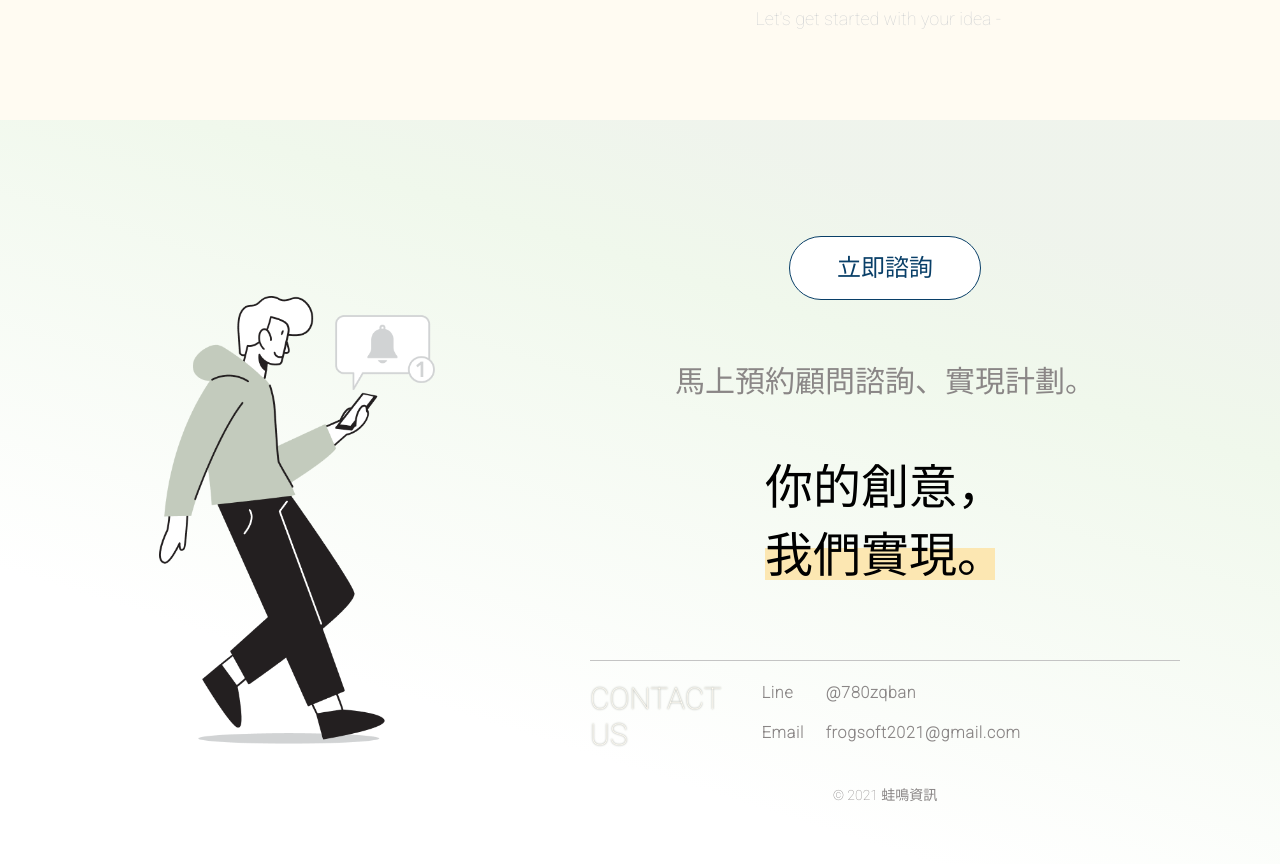
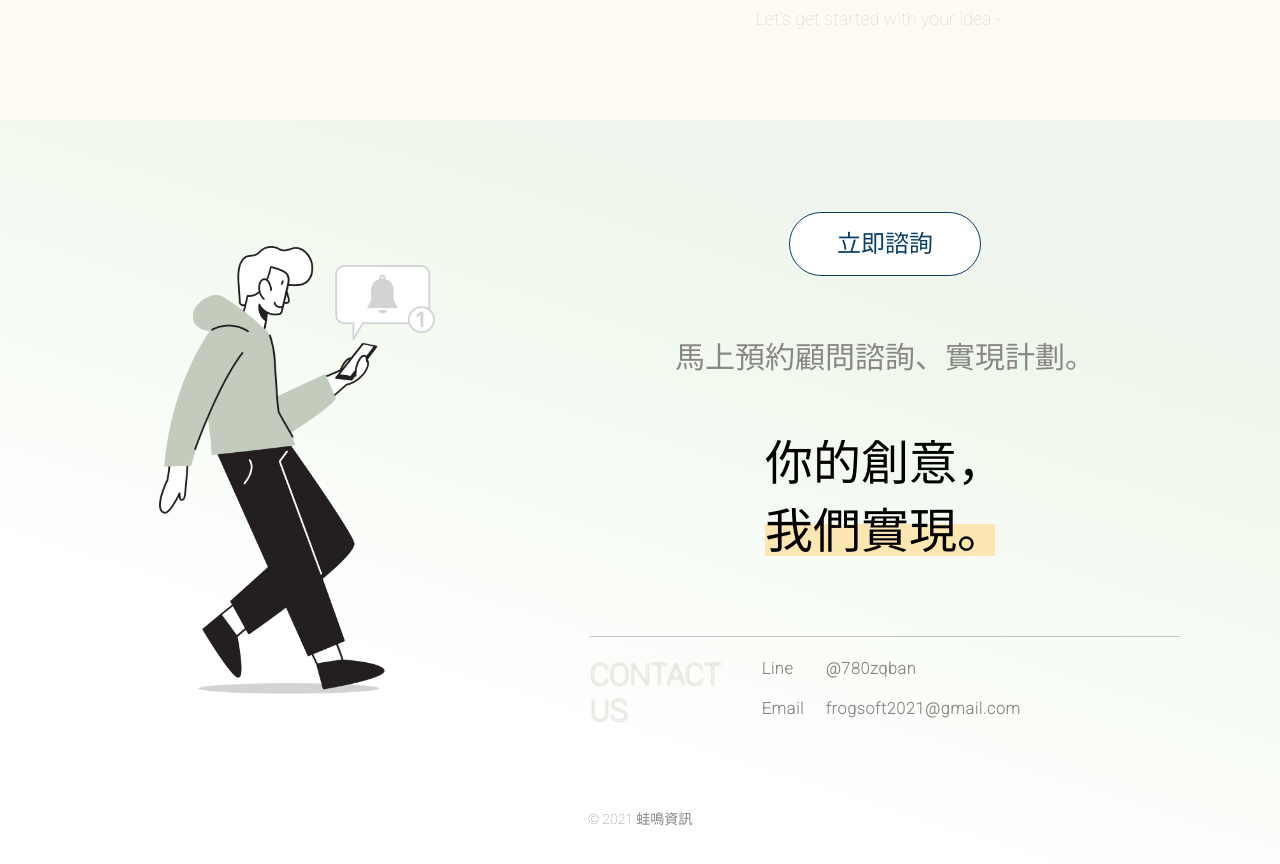
Before and after one commit to FrogSoftTw/FrogSoftTw.github.io, a Vue app: page / in a window 1280 px wide. Shown: the part 4680-5544 px from the top of the page. Built offline with nearby package versions, Linux system fonts and the light colour scheme; a web font is replaced by a local one.

Commit message:
Adjust footer

```diff
--- a/src/components/Contact.vue
+++ b/src/components/Contact.vue
@@ -1,7 +1,7 @@
 <template>
   <div class="contact-bg">
     <div class="container">
-      <div class="w-full h-screen flex justify-center items-center">
+      <div class="w-full h-screen flex flex-col justify-center items-center">
         <div class="grid grid-cols-12 xl:gap-24 lg:gap-16 md:gap-12 sm:gap-8 gap-4 flex">
           <div class="rocket-img md:col-span-5 md:flex hidden justify-center items-center contact-img">
             <img src="../assets/images/contact.png" alt="rocket">
@@ -40,9 +40,9 @@
                 </div>
               </div>
             </div>
-            <div class="secondary-text-color mt-8 text-sm">© {{ years }} 蛙鳴資訊</div>
           </div>
         </div>
+        <div class="secondary-text-color mt-20 text-sm">© {{ years }} 蛙鳴資訊</div>
       </div>
     </div>
   </div>
```
